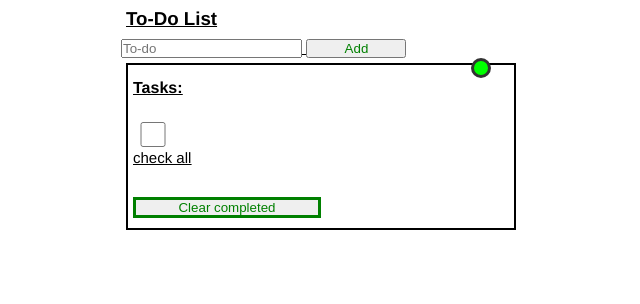
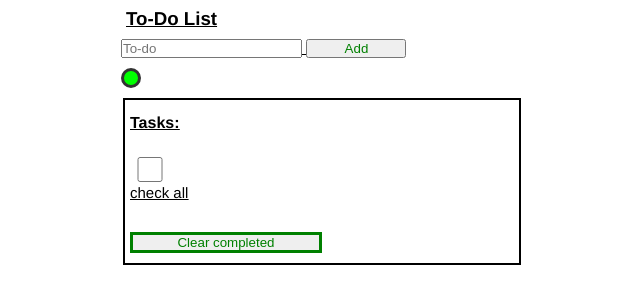
Before and after one commit to jbabinec1/To-Do-List-, a plain HTML site: page todov2 (1)/index.html in a window 1280 px wide. Shown: the whole page, without its empty margins (319-959 px from the left). Drawn offline with nearby package versions, Linux system fonts and the light colour scheme.

Commit message:
Update style.css

```diff
--- a/todov2 (1)/css/style.css
+++ b/todov2 (1)/css/style.css
@@ -33,9 +33,11 @@ ol, ul {
 
 .tasks-parent  {
   border: solid 2px #777;
-  margin: 5px;
+  margin-left: 2px;
+  margin-top: 10px;
   padding: 5px;
   border-color: black;
+
 
 }
 
@@ -125,8 +127,9 @@ li .destroy:after {
 .priorities {
   position: relative;
   width: 20%;
-  float: right;
-  text-align: center;
+  margin-top: 10px;
+
+
 }
 
 .priorities button {
@@ -136,6 +139,7 @@ li .destroy:after {
   width: 20px;
   height: 20px;
   border: 3px #333 solid;
+
 
 }
 
@@ -165,6 +169,10 @@ li .destroy:after {
 #add-task{
 
   width: 25%;
-
   color:green;
 }
+
+.underline{
+
+  text-decoration: underline;
+}
```
